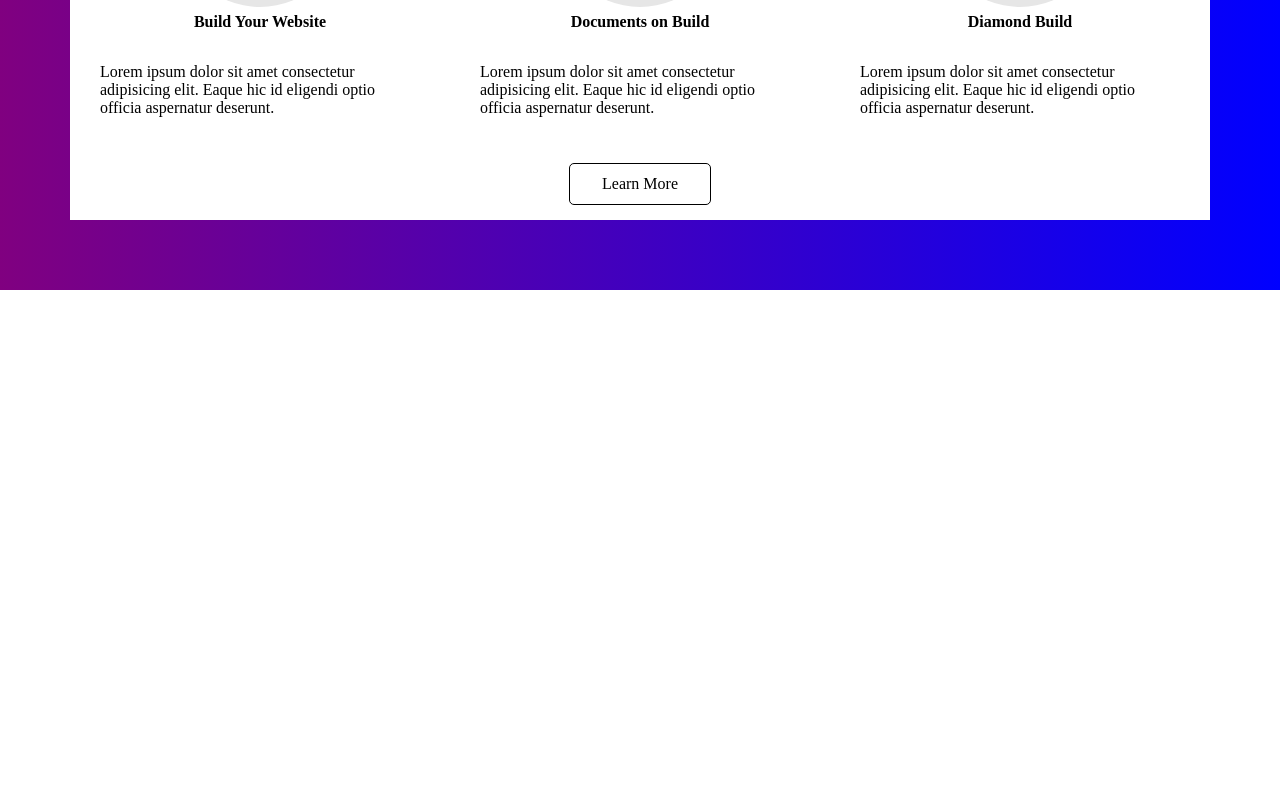
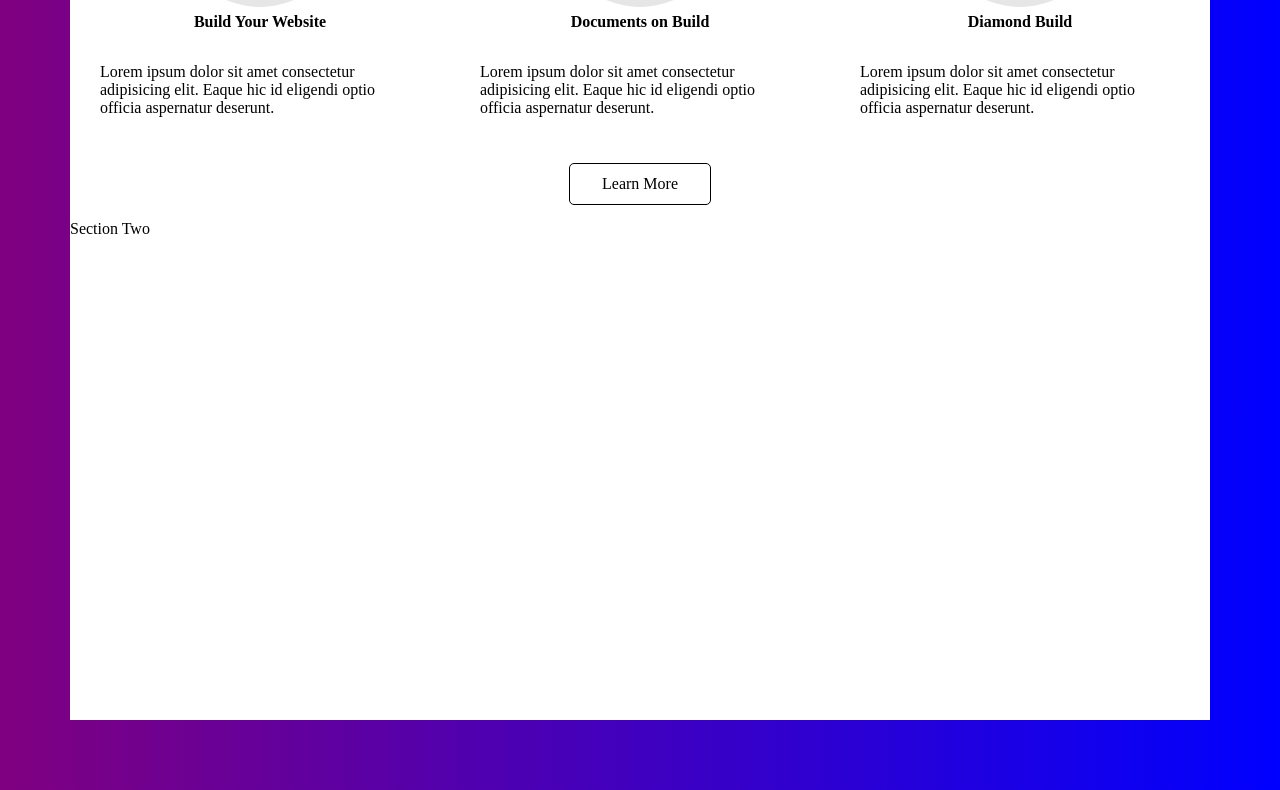
Before and after one commit to samueltrahan/moon.rt, a React (Create React App) app: page / in a window 1280 px wide. Shown: the part 1378-2168 px from the top of the page. Before the commit the page ends 1668 px from the top, so only its background shows below. Built offline with nearby package versions, Linux system fonts and the light colour scheme.

Commit message:
section two component

```diff
--- a/src/components/Content/Content.css
+++ b/src/components/Content/Content.css
@@ -1,4 +1,4 @@
-.content-section {
+#intro {
   display: grid;
   grid-template-columns: 1fr 1fr;
   border-bottom: 1px solid rgb(204, 202, 202);
--- a/src/components/Content/Content.js
+++ b/src/components/Content/Content.js
@@ -5,7 +5,7 @@
 
 export default function Content() {
   return (
-  <div className="content-section">
+  <div id="intro">
     <div className="explore">
       <h1 className="explore-title">Explore our world</h1>
       <p>Welcome to Moon, come explore our world of development. This template will take your business or portfolio to the next level!</p>
--- a/src/components/Header/Header.js
+++ b/src/components/Header/Header.js
@@ -15,18 +15,18 @@
 
   return (
     <nav className="section-header">
-      <Link role="button" className="section-links active" to="/intro">
+      <a role="button" className="section-links active" href="#intro">
         Introduction
-      </Link>
-      <Link role="button" className="section-links" to="/first">
+      </a>
+      <a role="button" className="section-links" href="#first-section">
         First Section
-      </Link>
-      <Link role="button" className="section-links" to="/second">
+      </a>
+      <a role="button" className="section-links" href="#second-section">
         Second Section
-      </Link>
-      <Link role="button" className="section-links" to="/getstarted">
+      </a>
+      <a role="button" className="section-links" href="#getstarted">
         Get Started
-      </Link>
+      </a>
     </nav>
   );
 }
--- a/src/components/Section/Section.css
+++ b/src/components/Section/Section.css
@@ -13,3 +13,8 @@
   background-color: white;
   height: 500px;
 }
+
+.section-two {
+  background-color: white;
+  height: 500px;
+}
--- a/src/components/Section/Section.js
+++ b/src/components/Section/Section.js
@@ -2,7 +2,8 @@
 import "./Section.css";
 import Header from "../Header/Header";
 import Content from "../Content/Content";
-import ContentOne from "../ContentOne/ContentOne";
+import ContentOne from "../SectionOne/ContentOne";
+import SectionTwo from '../SectionTwo/SectionTwo'
 
 export default function Section() {
   return (
@@ -17,6 +18,9 @@
         <div className="section-one">
           <ContentOne />
         </div>
+        <div className="section-two">
+          <SectionTwo />
+        </div>
       </div>
     </>
   );
--- a/src/components/ContentOne/ContentOne.css
+++ b/src/components/SectionOne/ContentOne.css
@@ -1,9 +1,10 @@
-.first-section {
+#first-section {
   display: flex;
   justify-content: center;
   align-items: center;
   flex-direction: column;
-  height: 250px
+  height: 250px;
+  border-bottom: 1px solid rgb(204, 202, 202);
 }
 
 .first-section-title:after {
--- a/src/components/ContentOne/ContentOne.js
+++ b/src/components/SectionOne/ContentOne.js
@@ -1,5 +1,5 @@
 import React from "react";
-import {Link} from 'react-router-dom';
+import { Link } from "react-router-dom";
 import "./ContentOne.css";
 import Pic03 from "../../Assets/first-section.png";
 import Pic04 from "../../Assets/second-section.png";
@@ -7,7 +7,7 @@
 
 export default function ContentOne() {
   return (
-    <div className="first-section">
+    <div id="first-section">
       <h1 className="first-section-title">Aedificate</h1>
       <div className="first-section-card">
         <div className="first-card">
@@ -35,7 +35,9 @@
           </p>
         </div>
         <div className="section-one-btn">
-        <Link role="button" to="/explore" id="section-one-btn" >Learn More</Link>
+          <Link role="button" to="/explore" id="section-one-btn">
+            Learn More
+          </Link>
         </div>
       </div>
     </div>
--- /dev/null
+++ b/src/components/SectionTwo/SectionTwo.css
@@ -0,0 +1,3 @@
+#section-two {
+
+}
--- /dev/null
+++ b/src/components/SectionTwo/SectionTwo.js
@@ -0,0 +1,10 @@
+import React from 'react';
+import './SectionTwo.css';
+
+export default function SectionTwo() {
+  return (
+    <div id="section-two">
+      Section Two
+    </div>
+  )
+}
```
